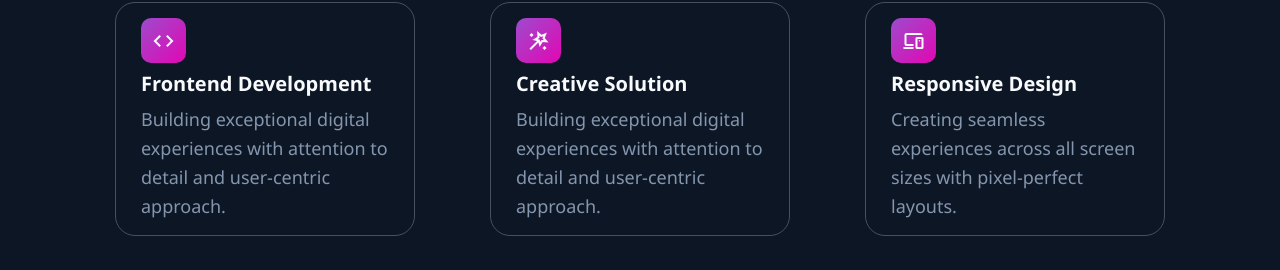
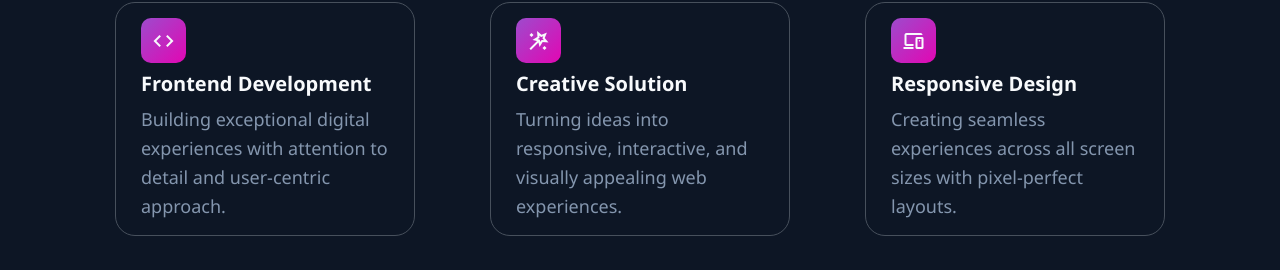
Before and after one commit to kfizza1/My-Portfolio, a plain HTML site: page index.html in a window 1280 px wide. Shown: the part 657-927 px from the top of the page. Drawn offline with nearby package versions, Linux system fonts and the light colour scheme; a web font is replaced by a local one.

Commit message:
Update index.html

```diff
--- a/index.html
+++ b/index.html
@@ -48,7 +48,7 @@
                         wand_stars
                     </span></div>
                 <h4>Creative Solution</h4>
-                <p>Building exceptional digital experiences with attention to detail and user-centric approach.</p>
+                <p>Turning ideas into responsive, interactive, and visually appealing web experiences.</p>
             </div>
             <div class="skill-card">
                 <div class="icon"><span class="material-symbols-outlined">
@@ -138,4 +138,5 @@
     <script src="script.js"></script>
 </body>
 
+
 </html>
```
